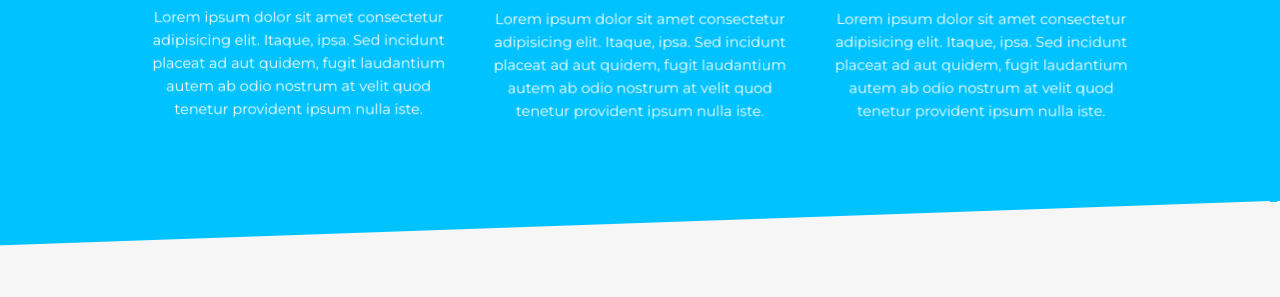
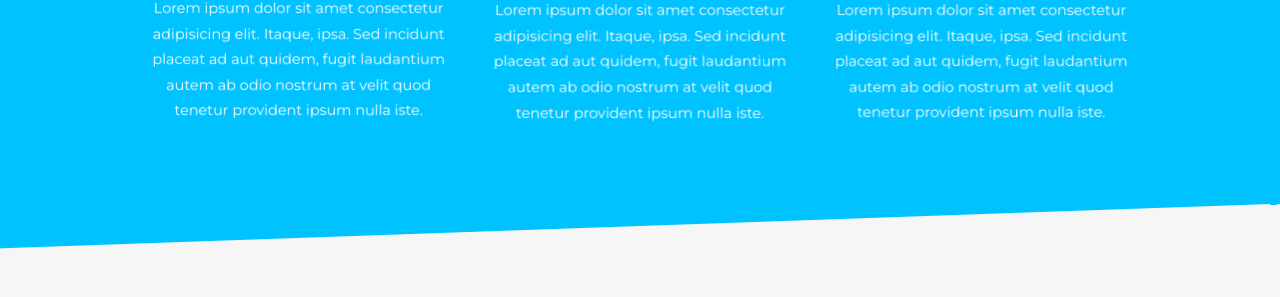
Before and after one commit to imranquadri3107/HTML5-and-CSS3, a plain HTML site: page HtmlCss3/index.html in a window 1280 px wide. Shown: the part 1062-1359 px from the top of the page. Drawn offline with Linux system fonts and the light colour scheme.

Commit message:
Update style.css

```diff
--- a/HtmlCss3/style.css
+++ b/HtmlCss3/style.css
@@ -6,8 +6,8 @@ body {
 }
 
 p, blockquote {
-    font-size: .9em;
-    line-height: 1.6em;
+    font-size: .9rem;
+    line-height: 1.6rem;
 }
 
 ul {
```
